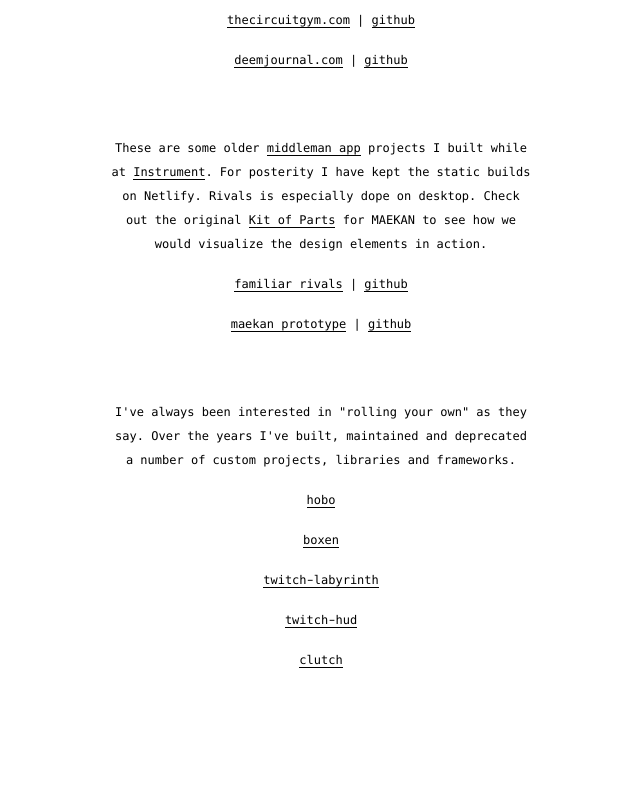
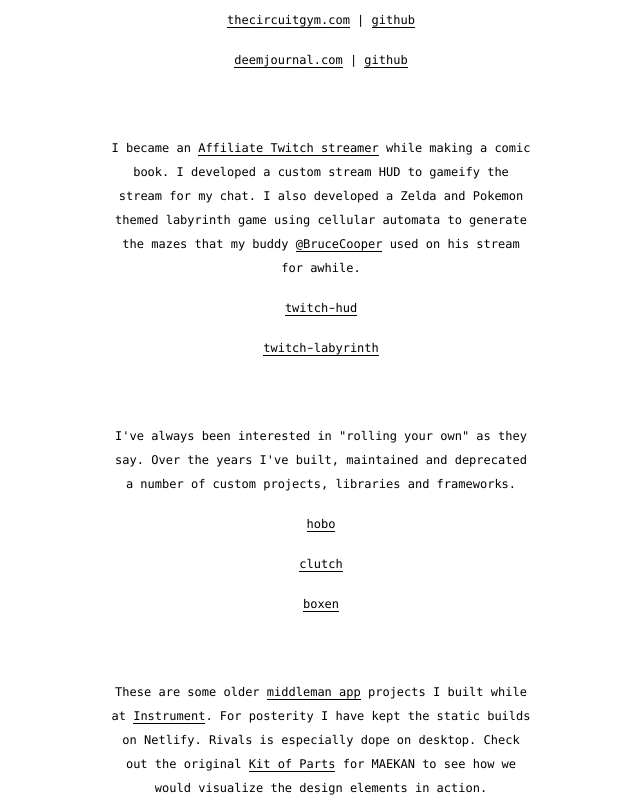
Before and after one commit to kitajchuk/kitajchuk-web, a Next.js app: page /dev in a window 1280 px wide. Shown: the part 940-1740 px from the top of the page, without its empty margins (319-959 px from the left). Built offline with nearby package versions, Linux system fonts and the light colour scheme.

Commit message:
Update dev.js

```diff
--- a/pages/dev.js
+++ b/pages/dev.js
@@ -29,7 +29,7 @@
           </p>
         </section>
         <section className="dev__sqs uwrap colf">
-          <p className="pp m">I have a unique developer history with <a href="https://developers.squarespace.com/tools" target="_blank" rel="noreferrer">Squarespace</a> from the time I worked at <a href="https://www.instrument.com/" target="_blank" rel="noreferrer">Instrument</a> and developed the <a href="https://github.com/kitajchuk/node-squarespace-server" target="_blank" rel="noreferrer">first open-source tools for the platform</a>. I made a lot of sqs sites, however I no longer do so because sqs is not a performant platform for serving sites.</p>
+          <p className="pp m">I have a unique developer history with Squarespace from the time I worked at <a href="https://www.instrument.com/" target="_blank" rel="noreferrer">Instrument</a> and developed the <a href="https://github.com/kitajchuk/node-squarespace-server" target="_blank" rel="noreferrer">first open-source tools for the platform</a>. I made a lot of sqs sites, however I no longer do so because sqs is not a performant platform for serving sites.</p>
           <p className="pp m">
             <a href="https://www.struck.com" target="_blank" rel="noreferrer">struck.com</a> | <a href="https://github.com/kitajchuk/struck-sqs" target="_blank" rel="noreferrer">github</a>
           </p>
@@ -46,6 +46,27 @@
             <a href="https://www.deemjournal.com" target="_blank" rel="noreferrer">deemjournal.com</a> | <a href="https://github.com/deemjournal/deemjournal-sqs" target="_blank" rel="noreferrer">github</a>
           </p>
         </section>
+        <section className="dev__twitch uwrap colf">
+          <p className="pp m">I became an <a href="https://www.twitch.tv/kitajchuk" target="_blank" rel="noreferrer">Affiliate Twitch streamer</a> while making a comic book. I developed a custom stream HUD to gameify the stream for my chat. I also developed a Zelda and Pokemon themed labyrinth game using cellular automata to generate the mazes that my buddy <a href="https://www.twitch.tv/brucecooper" target="_blank" rel="noreferrer">@BruceCooper</a> used on his stream for awhile.</p>
+          <p className="pp m">
+            <a href="https://github.com/kitajchuk/twitch-hud" target="_blank" rel="noreferrer">twitch-hud</a>
+          </p>
+          <p className="pp m">
+            <a href="https://github.com/kitajchuk/twitch-labyrinth" target="_blank" rel="noreferrer">twitch-labyrinth</a>
+          </p>
+        </section>
+        <section className="dev__tools uwrap colf">
+          <p className="pp m">I&apos;ve always been interested in &quot;rolling your own&quot; as they say. Over the years I&apos;ve built, maintained and deprecated a number of custom projects, libraries and frameworks.</p>
+          <p className="pp m">
+            <a href="https://github.com/kitajchuk/hobo" target="_blank" rel="noreferrer">hobo</a>
+          </p>
+          <p className="pp m">
+            <a href="https://github.com/kitajchuk/clutch" target="_blank" rel="noreferrer">clutch</a>
+          </p>
+          <p className="pp m">
+            <a href="https://github.com/kitajchuk/boxen" target="_blank" rel="noreferrer">boxen</a>
+          </p>
+        </section>
         <section className="dev__legacy uwrap colf">
           <p className="pp m">These are some older <a href="https://middlemanapp.com/" target="_blank" rel="noreferrer">middleman app</a> projects I built while at <a href="https://www.instrument.com/" target="_blank" rel="noreferrer">Instrument</a>. For posterity I have kept the static builds on Netlify. Rivals is especially dope on desktop. Check out the original <a href="https://legacy-maekan-prototype.netlify.app/kit-of-parts/">Kit of Parts</a> for MAEKAN to see how we would visualize the design elements in action.</p>
           <p className="pp m">
@@ -55,22 +76,16 @@
             <a href="https://legacy-maekan-prototype.netlify.app" target="_blank" rel="noreferrer">maekan prototype</a> | <a href="https://github.com/kitajchuk/legacy-maekan-prototype" target="_blank" rel="noreferrer">github</a>
           </p>
         </section>
-        <section className="dev__tools uwrap colf">
-          <p className="pp m">I&apos;ve always been interested in &quot;rolling your own&quot; as they say. Over the years I&apos;ve built, maintained and deprecated a number of custom projects, libraries and frameworks.</p>
+        <section className="dev__nodesqs uwrap colf">
+          <p className="pp m">I built the first open-source Squarespace developer tools with nodejs. This culminated in a sqs engineer flying to Portland to interview me about it and ultimately said engineer developed <a href="https://developers.squarespace.com/tools" target="_blank" rel="noreferrer">official sqs dev tools</a> which I did some consulting on.</p>
           <p className="pp m">
-            <a href="https://github.com/kitajchuk/hobo" target="_blank" rel="noreferrer">hobo</a>
+            <a href="https://github.com/kitajchuk/node-squarespace-server" target="_blank" rel="noreferrer">node-squarespace-server</a>
           </p>
           <p className="pp m">
-            <a href="https://github.com/kitajchuk/boxen" target="_blank" rel="noreferrer">boxen</a>
+            <a href="https://github.com/kitajchuk/node-squarespace-middleware" target="_blank" rel="noreferrer">node-squarespace-middleware</a>
           </p>
           <p className="pp m">
-            <a href="https://github.com/kitajchuk/twitch-labyrinth" target="_blank" rel="noreferrer">twitch-labyrinth</a>
-          </p>
-          <p className="pp m">
-            <a href="https://github.com/kitajchuk/twitch-hud" target="_blank" rel="noreferrer">twitch-hud</a>
-          </p>
-          <p className="pp m">
-            <a href="https://github.com/kitajchuk/clutch" target="_blank" rel="noreferrer">clutch</a>
+            <a href="https://github.com/kitajchuk/node-squarespace-jsont" target="_blank" rel="noreferrer">node-squarespace-jsont</a>
           </p>
         </section>
       </div>
```
